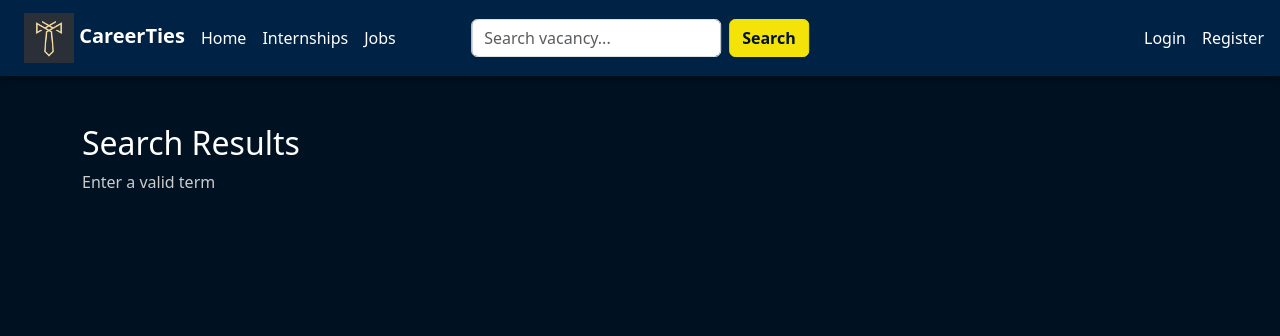
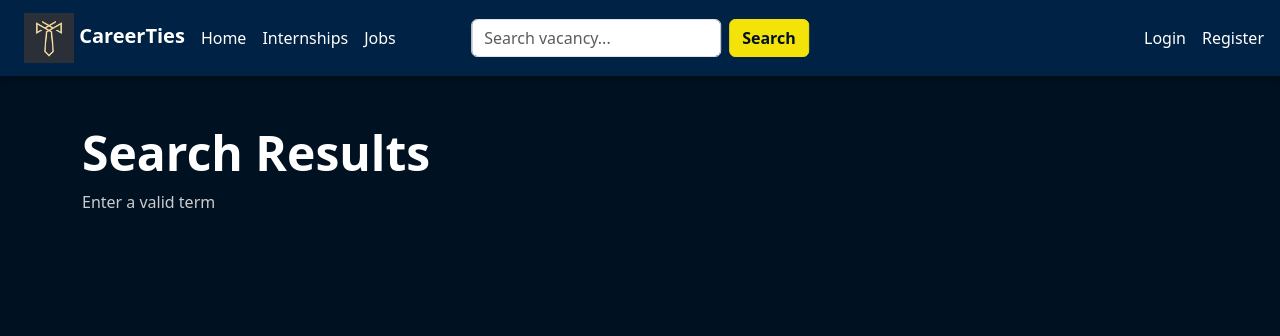
Before and after one commit to piotrekrupa/Team-1C, a Django app: page /search/ in a window 1280 px wide. Shown: the top 336 px of the page. Run offline with Django 5.2, Linux system fonts and the light colour scheme.

Commit message:
search page template

```diff
--- a/templates/WAD2/search_results.html
+++ b/templates/WAD2/search_results.html
@@ -2,26 +2,42 @@
 {% load static %}
 
 {% block body_block %}
-<div class="container mt-5">
-    <h2>Search Results</h2>
-    {% if query %}
-        <p>Showing results for: <strong>{{query}}</strong></p>
+<div class="container py-5">
+    <div class="page-header mb-5">
+        <h1 class="page-title">Search Results</h1>
+        {% if query %}
+            <p class="page-subtitle">Showing results for: <strong>{{query}}</strong></p>
         {% if result_list %}
-            <div class="row">
+            <div class="row g-4 mt-2">
                 {% for vacancy in result_list %}
-                    <div class="col-md-4 mb-4">
-                        <div class="card h-100 shadow-sm">
-                            <div class="card-body">
-                                <h5 class="card-title">{{vacancy.title}}</h5>
-                                <h6 class="card-subtitle mb-2 text-muted">{{vacancy.company.name}}</h6>
-                                <p class="card-text">
-                                    <strong>{{vacancy.location}}</strong><br>
-                                    {{ vacancy.description | truncatechars:100 }}
+                    <div class="col-md-6">
+                        <div class="listing-card h-100">
+                            <div class="listing-card-body">
+                                <div class="listing-top">
+                                    <span class="listing-badge">{{ vacancy.job_type|default:"Job" }}</span>
+                                </div>
+                                <h3 class="listing-title">
+                                    <a href="{% url 'forum:vacancy' vacancy.slug %}" class="listing-link">
+                                        {{ vacancy.title }}
+                                    </a>
+                                </h3>
+                                <div class="listing-info">
+                                    <p><strong>Company:</strong> {{ vacancy.company.name }}</p>
+                                    <p><strong>Location:</strong> {{ vacancy.location|default:"Not specified" }}</p>
+                                    <p><strong>Deadline:</strong> {{ vacancy.deadline|default:"Not specified" }}</p>
+                                </div>
+                                <p class="listing-meta mb-3">
+                                    <strong>Rating:</strong> {{ vacancy.average_rating }}/5
+                                    ({{ vacancy.rating_count }} review{{ vacancy.rating_count|pluralize }})
                                 </p>
-                                <a href="{% url 'forum:vacancy' vacancy.slug %}" class="btn btn-primary">Details</a>
+                                <div class="listing-actions">
+                                    <a href="{% url 'forum:vacancy' vacancy.slug %}" class="btn btn-primary details-btn">
+                                        View Details
+                                    </a>
+                                </div>
+                            </div>
                         </div>
                     </div>
-                </div>
                 {% endfor %}
         {% else %}
             <div class="alert alert-warning">
```
